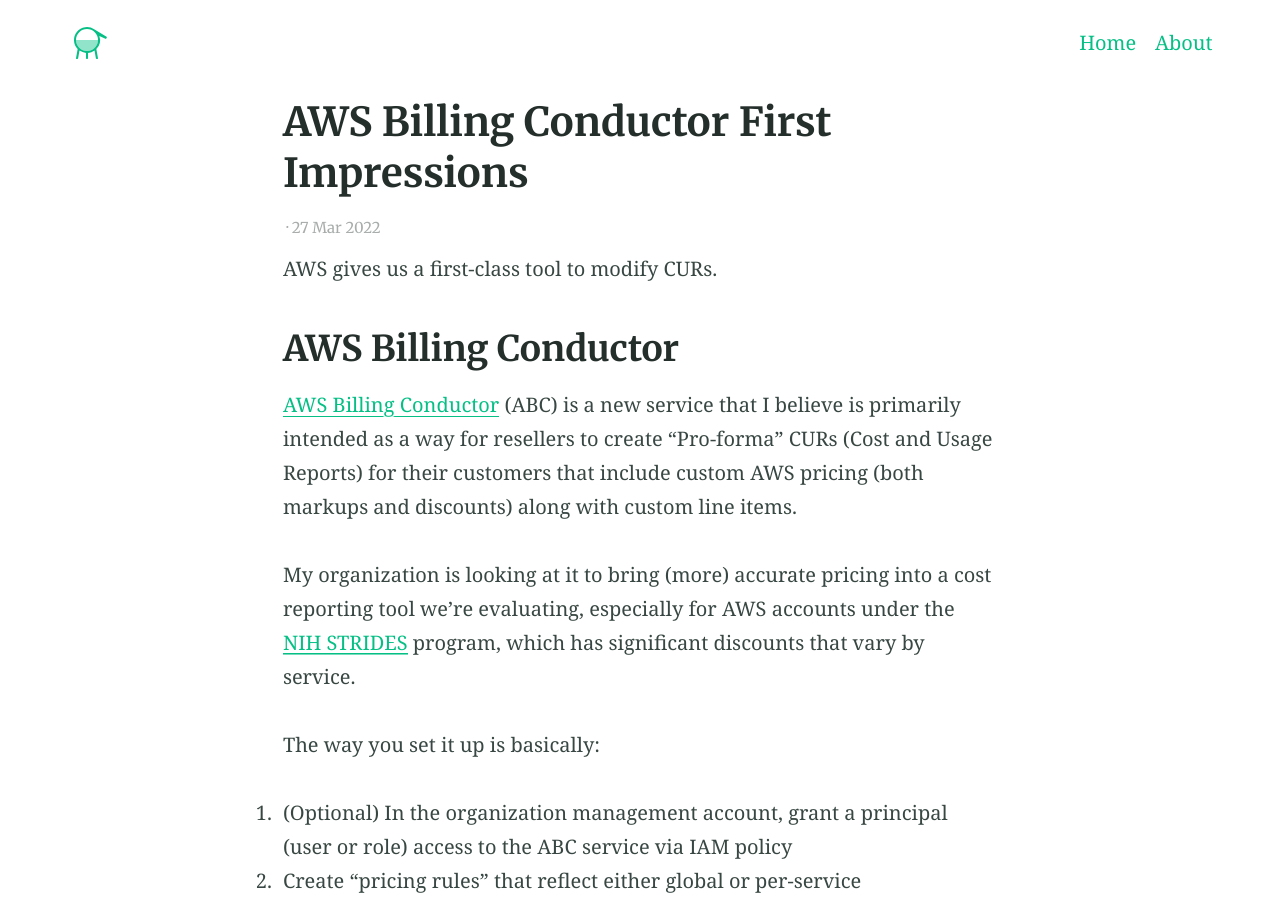
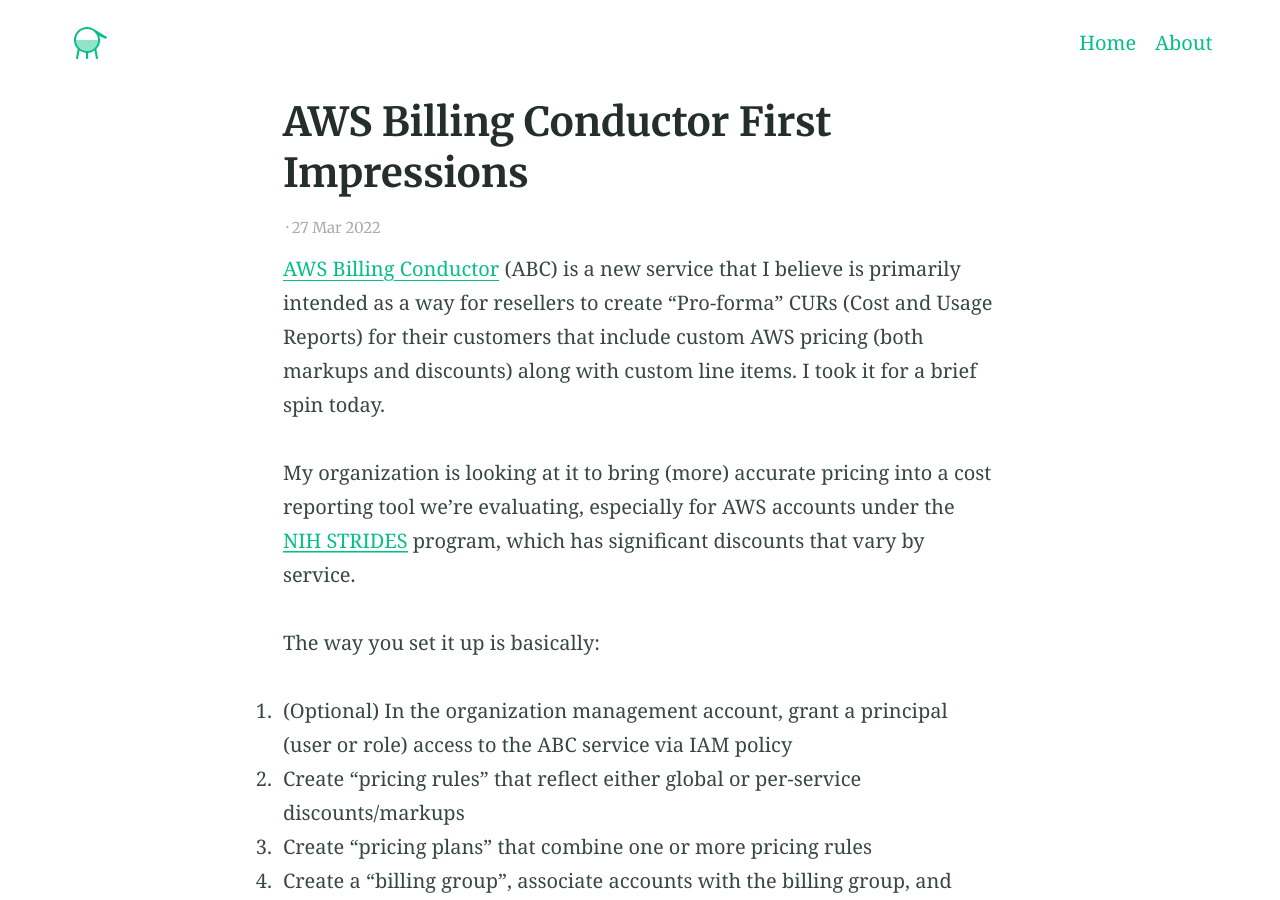
Before and after one commit to mrichnu/blog, a Jekyll site: the page built from _posts/2022-03-27-aws-billing-conductor-first-impressions.md, in a window 1280 px wide and 900 px high. Built offline with Jekyll 4.4.1, drawn with Linux system fonts in a browser that asks for light colours.

Commit message:
fixed post preview

```diff
--- a/_posts/2022-03-27-aws-billing-conductor-first-impressions.md
+++ b/_posts/2022-03-27-aws-billing-conductor-first-impressions.md
@@ -2,19 +2,15 @@
 title: AWS Billing Conductor First Impressions
 tags: weeknotes
 ---
-
-AWS gives us a first-class tool to modify CURs.
-
-<!-- more -->
-
-## AWS Billing Conductor
 
 [AWS Billing
 Conductor](https://docs.aws.amazon.com/billingconductor/latest/userguide/what-is-billingconductor.html)
 (ABC) is a new service that I believe is primarily intended as a way for
 resellers to create "Pro-forma" CURs (Cost and Usage Reports) for their
 customers that include custom AWS pricing (both markups and discounts) along
-with custom line items.
+with custom line items. I took it for a brief spin today.
+
+<!-- more -->
 
 My organization is looking at it to bring (more) accurate pricing into a cost
 reporting tool we're evaluating, especially for AWS accounts under the [NIH
```
